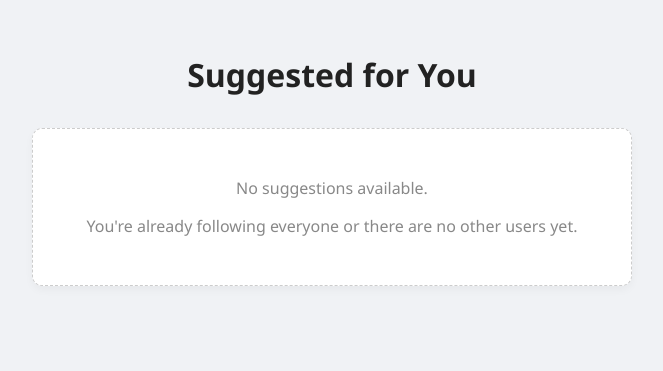
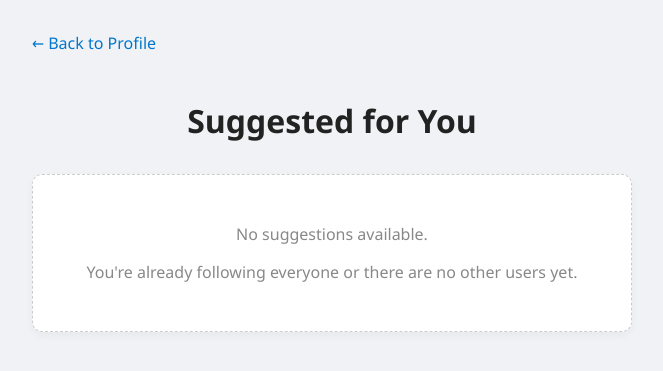
Before and after one commit to hafizusama420/instaclone, a Django app: page /suggestions/ in a window 1280 px wide. Shown: the top 371 px of the page, without its empty margins (308-971 px from the left). Run offline with Django 5.2, Linux system fonts and the light colour scheme; the visitor is signed in with stand-in values (Sample User, id 1); data comes from the database, SQL or seed files in the repository; data that the repository does not hold is empty.

Commit message:
Add back link to profile in suggestions page

```diff
--- a/templates/core/suggestions.html
+++ b/templates/core/suggestions.html
@@ -65,10 +65,27 @@
         border: 1px dashed #ccc;
         box-shadow: 0 4px 8px rgba(0, 0, 0, 0.04);
       }
+      .back-link {
+        display: inline-block;
+        margin-bottom: 1.5rem;
+        font-size: 1rem;
+        color: #0077cc;
+        text-decoration: none;
+        font-weight: 500;
+      }
+
+      .back-link:hover {
+        text-decoration: underline;
+        color: #005fa3;
+      }
     </style>
   </head>
   <body>
     <div class="container">
+      <a href="{% url 'profile' user.username %}" class="back-link"
+        >← Back to Profile</a
+      >
+
       <h1>Suggested for You</h1>
 
       {% if suggested_users %} {% for user in suggested_users %}
```
